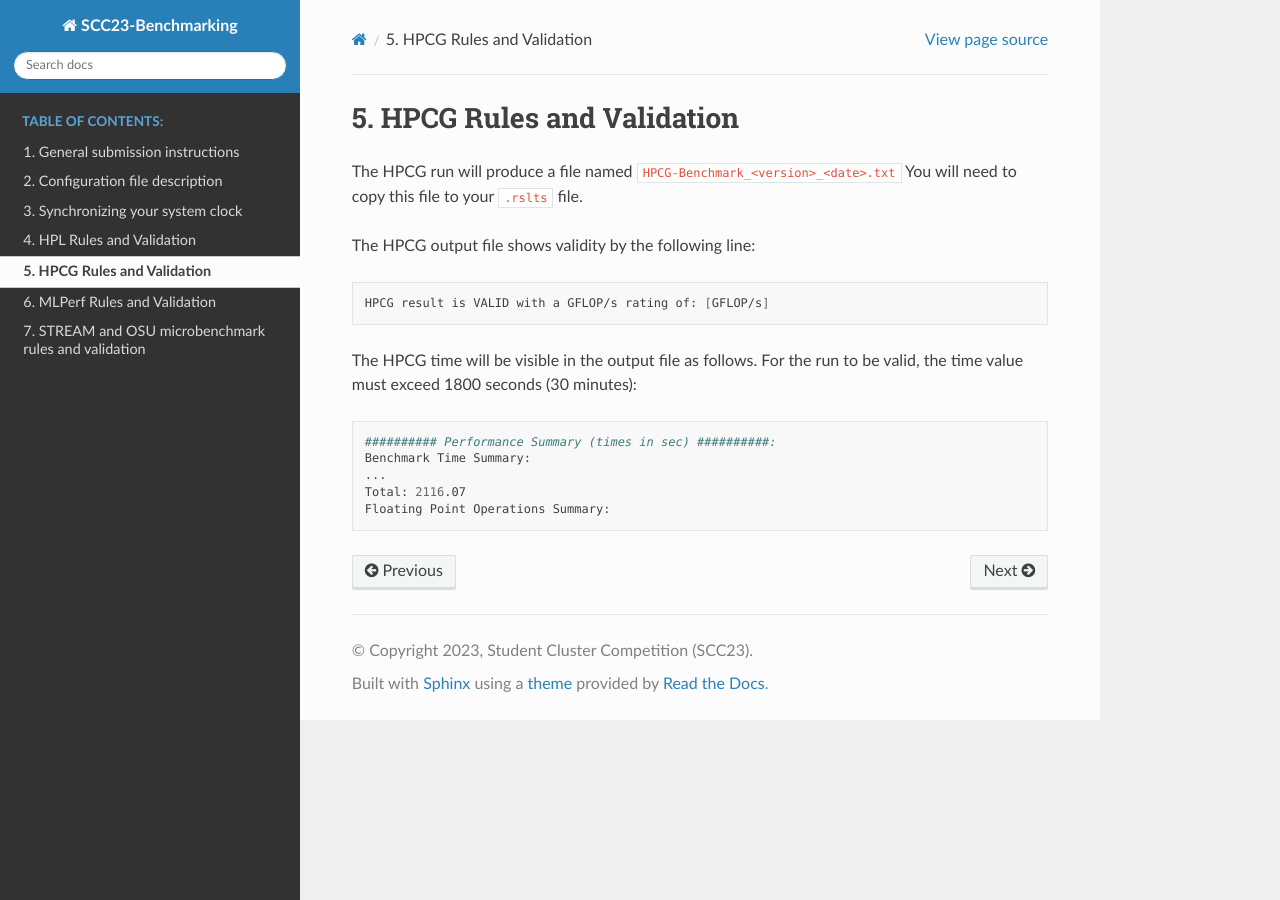
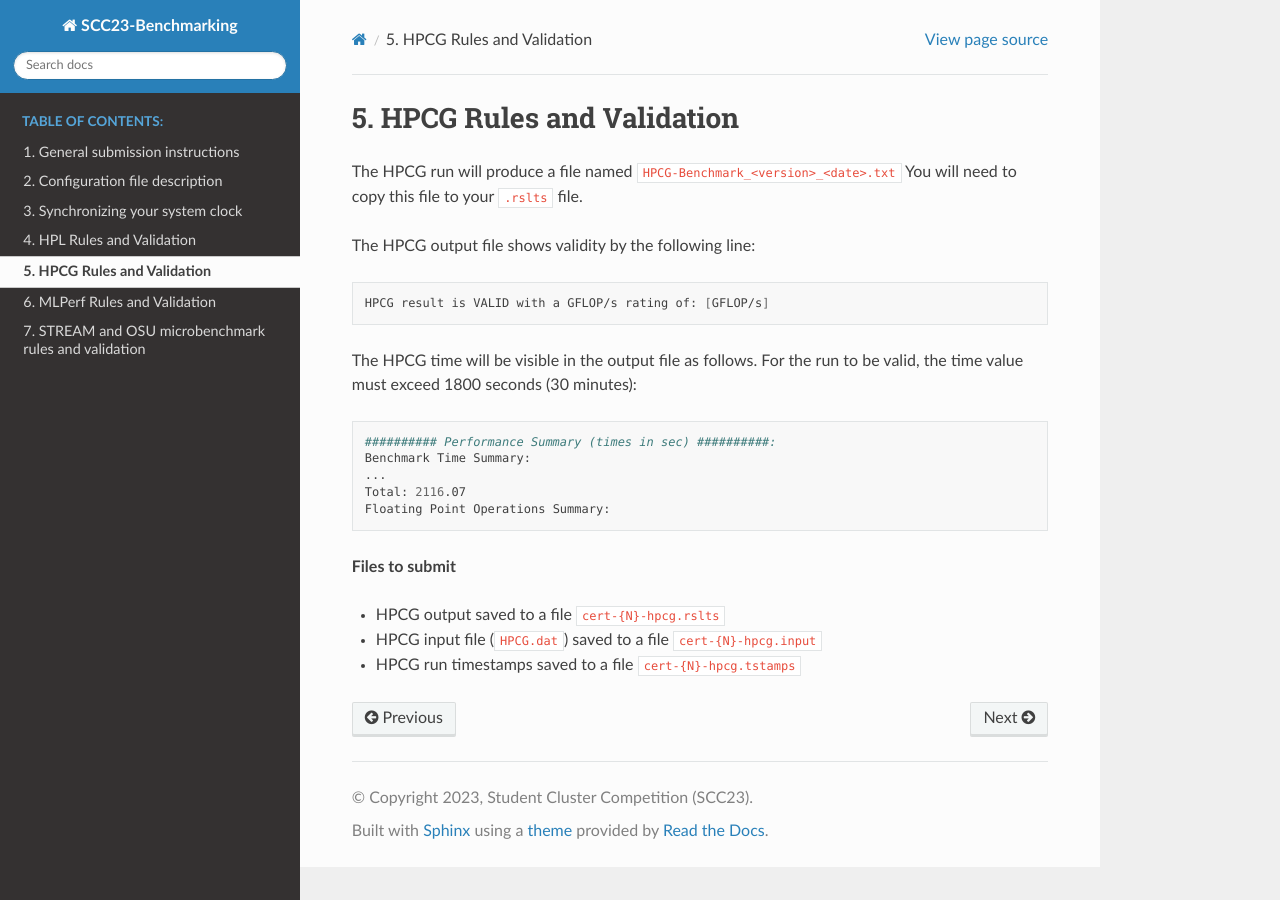
Before and after one commit to amaji/scc23-benchmarking, a Sphinx documentation site: the page built from source/benchmarks/hpcg.rst, in a window 1280 px wide. Built offline with Sphinx 7.4.7 and the Read the Docs theme 2.0.0, drawn with Linux system fonts in a browser that asks for light colours.

Commit message:
Update HPCG instructions

```diff
--- a/source/benchmarks/hpcg.rst
+++ b/source/benchmarks/hpcg.rst
@@ -18,3 +18,9 @@ The HPCG time will be visible in the output file as follows. For the run to be v
    ...
    Total: 2116.07
    Floating Point Operations Summary:
+
+**Files to submit**
+
+- HPCG output saved to a file ``cert-{N}-hpcg.rslts``
+- HPCG input file (``HPCG.dat``) saved to a file ``cert-{N}-hpcg.input``
+- HPCG run timestamps saved to a file ``cert-{N}-hpcg.tstamps``
```
